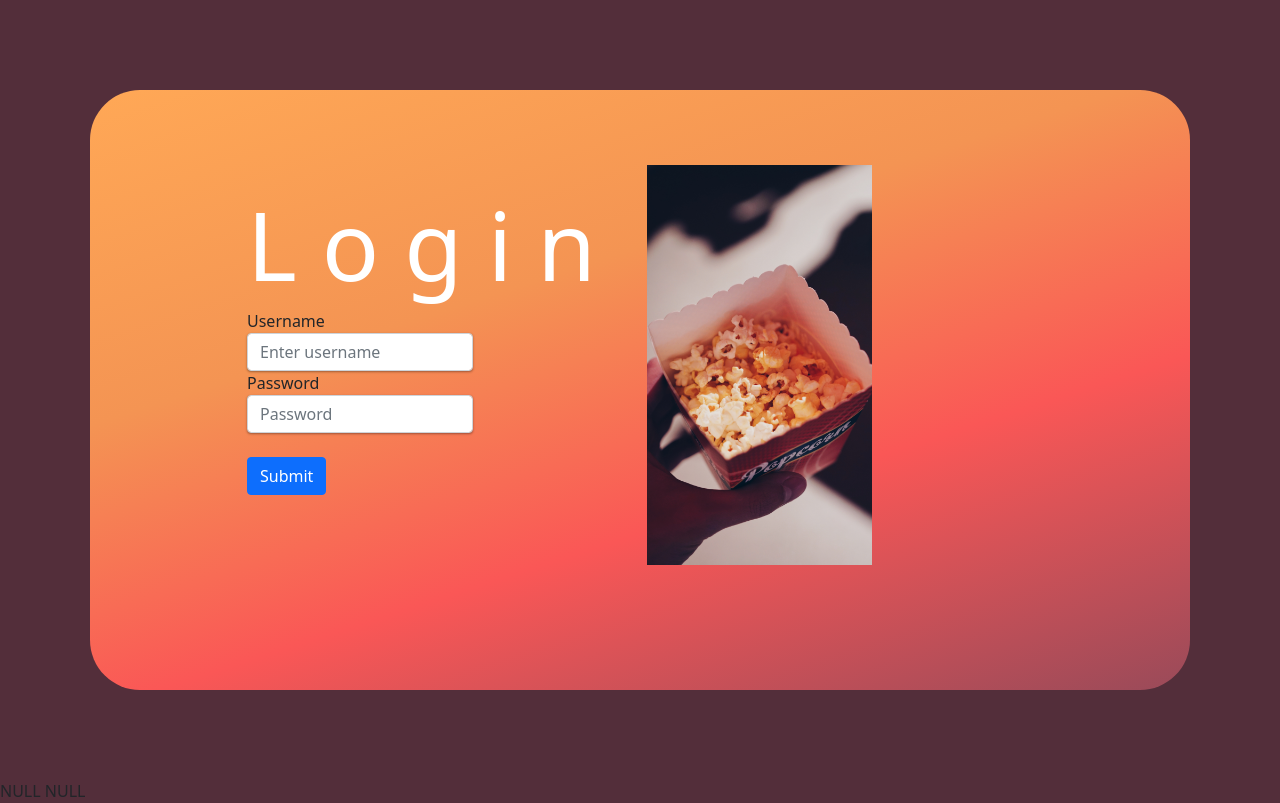
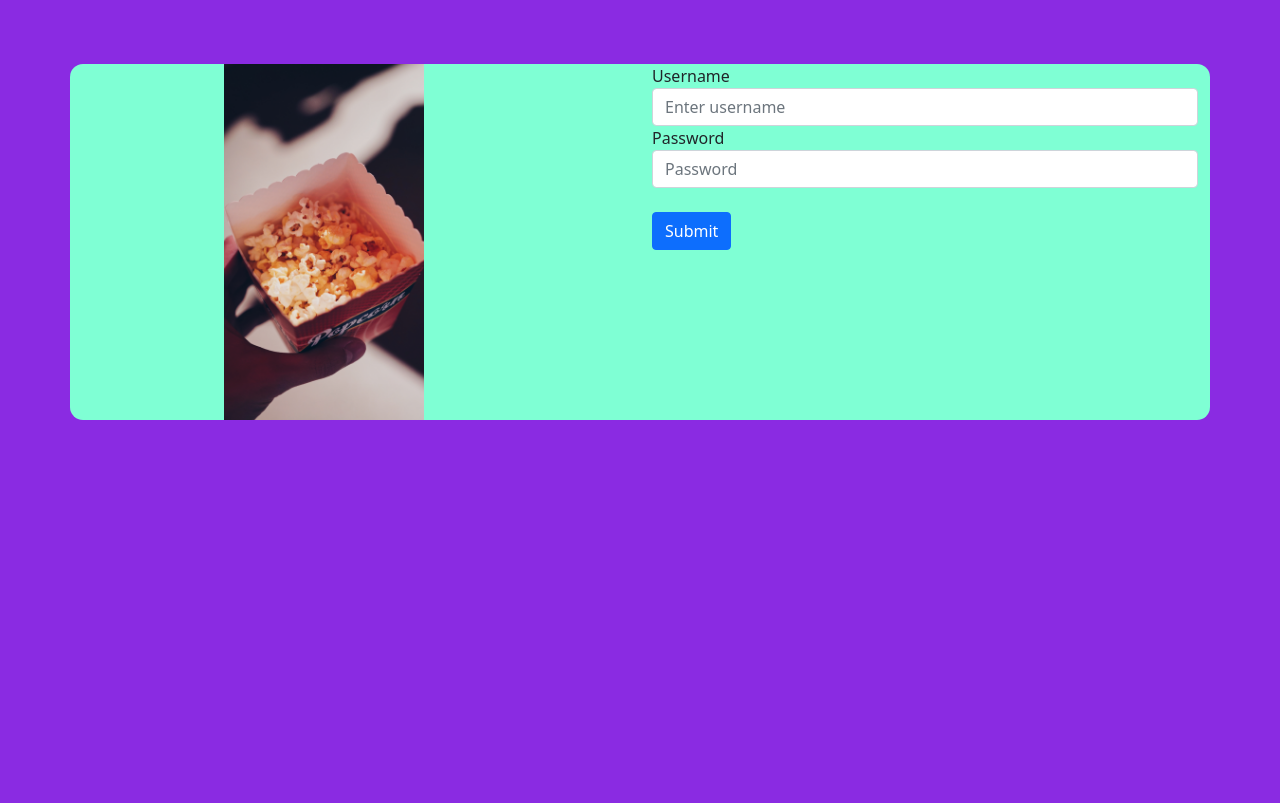
Before and after one commit to wearphonewilly/TFG_DAW, a PHP site: page /php/login.php in a window 1280 px wide. After the commit the page ends 420 px from the top, so only its background shows below. Run offline with PHP 8.4, Linux system fonts and the light colour scheme; data that the repository does not hold is empty; some libraries are stand-ins or nearby versions.

Commit message:
Restart LOGIN - REGISTER

```diff
--- /dev/null
+++ b/php/index.css
@@ -0,0 +1,13 @@
+html, body {
+    background-color: blueviolet !important;
+}
+
+.container {
+    background-color: aquamarine !important;
+    margin-top: 5%;
+    border-radius: 13px !important;
+}
+
+#imgReg, #imgLogin {
+    margin-left: 26% !important;
+}
--- a/php/login.php
+++ b/php/login.php
@@ -8,7 +8,7 @@
     <meta name="description" content="Proyecto final de DAW">
 
     <!-- Internal Files -->
-    <link href="../styles/css/output.css" rel="stylesheet" />
+    <link rel="stylesheet" href="index.css">
 
     <!-- SweetAlert 2 -->
     <script src="https://cdn.jsdelivr.net/npm/sweetalert2@10"></script>
@@ -30,12 +30,13 @@
 
 <body>
 
-    <div class="carta">
+    <div class="container">
         <div class="row">
-            <div class="col-6 col-s-3 menu" id="inputsLogin">
-                <h1 class="title"> Login </h1> <br>
-                <span class="iconify" data-icon="ant-design:google-circle-filled" data-inline="false"></span>
+            <div class="col">
+                <img src="../styles/img/popcorn.jpg" alt="Imagen Login Palomitas" height="200px" width="200px" class="img-fluid" id="imgLogin">
+            </div>
 
+            <div class="col">
                 <form action="login.php" method="post">
                     <div class="form-group">
                         <label for="exampleInputEmail1">Username</label>
@@ -50,11 +51,6 @@
                     <button type="submit" class="btn btn-primary" name="submit">Submit</button>
                 </form>
             </div>
-
-            <div class="col-6 col-s-12" id="imagenLogin">
-                <img src="../styles/img/popcorn.jpg" alt="300px" height="400px">
-            </div>
-
         </div>
     </div>
 
@@ -65,29 +61,47 @@
     $username = $_POST['usuario'];
     $password = $_POST['contra'];
 
-    var_dump($username, $password);
 
     if ($_SERVER['REQUEST_METHOD'] === 'POST') {
-        var_dump($username);
         if (!empty($username) && !empty($password)) {
             echo '1';
-            $sql = "SELECT username FROM users where username LIKE '$username' AND password LIKE '$password'";
-            var_dump($sql);
+            $sql = "SELECT * FROM users WHERE username = '$username' AND password = '$password'";
             $result = $conn -> query($sql);
-            var_dump($result);
-            $count = mysql_num_rows($result);
+
+            if ($result->num_rows > 0) {
+                // output data of each row
+                echo "<br>";
+                header('main.php');
+                var_dump($result);
+                /*while ($row = $result->fetch_assoc()) {
+                    echo "<table><tr>";
+                    echo "<tr><td> " . $row ['HomePhone'] . " |</td>";
+                    echo "<td> " . $row ['FirstName'] . " | </td>";
+                    echo "<td> " . $row ['LastName'] . " | </td>";
+                    echo "</tr></table>";
+                    echo "<br>";
+                }*/
+            } else {
+                echo "0 results";
+            }
+            /*$count = mysql_num_rows($result);
             if ($count == 1) {
                 header('main.php');
             } else {
                 echo "Usuario incorreccto";
-                header('profile.php');
-            }
+                header('./profile.php');
+            }*/
         }
     }
 
 
     ?>
 
+    <!-- Option 1: Bootstrap Bundle with Popper -->
+    <script src="https://cdn.jsdelivr.net/npm/bootstrap@5.0.0-beta1/dist/js/bootstrap.bundle.min.js"
+        integrity="sha384-ygbV9kiqUc6oa4msXn9868pTtWMgiQaeYH7/t7LECLbyPA2x65Kgf80OJFdroafW" crossorigin="anonymous">
+    </script>
+
 </body>
 
 </html>
--- a/styles.min.css
+++ /dev/null
@@ -1 +0,0 @@
-body{font-family:'Varela Round',sans-serif}.modal-login{color:#636363;width:350px}.modal-login .modal-content{padding:20px;border-radius:5px;border:none}.modal-login .modal-header{border-bottom:none;position:relative;justify-content:center}.modal-login h4{text-align:center;font-size:26px}.modal-login .form-group{position:relative}.modal-login i{position:absolute;left:13px;top:11px;font-size:18px}.modal-login .form-control{padding-left:40px}.modal-login .form-control:focus{border-color:#00ce81}.modal-login .btn,.modal-login .form-control{min-height:40px;border-radius:3px}.modal-login .close{position:absolute;top:-5px;right:-5px}.modal-login .btn,.modal-login .btn:active{border:none;background:#00ce81!important;line-height:normal}.modal-login .btn:focus,.modal-login .btn:hover{background:#00bf78!important}.modal-login .modal-footer{background:#ecf0f1;border-color:#dee4e7;text-align:center;margin:0 -20px -20px;border-radius:5px;font-size:13px;justify-content:center}.modal-login .modal-footer a{color:#999}
```
Also changed, not shown: php/register.php (+27 -20 lines).
